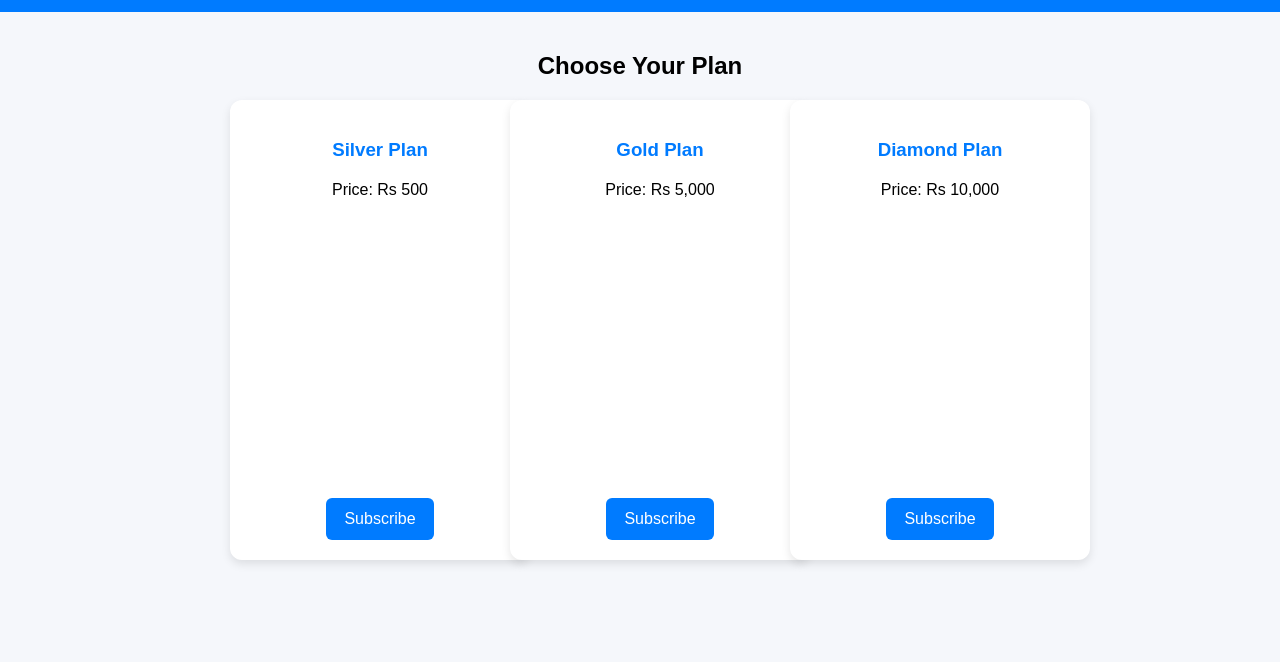
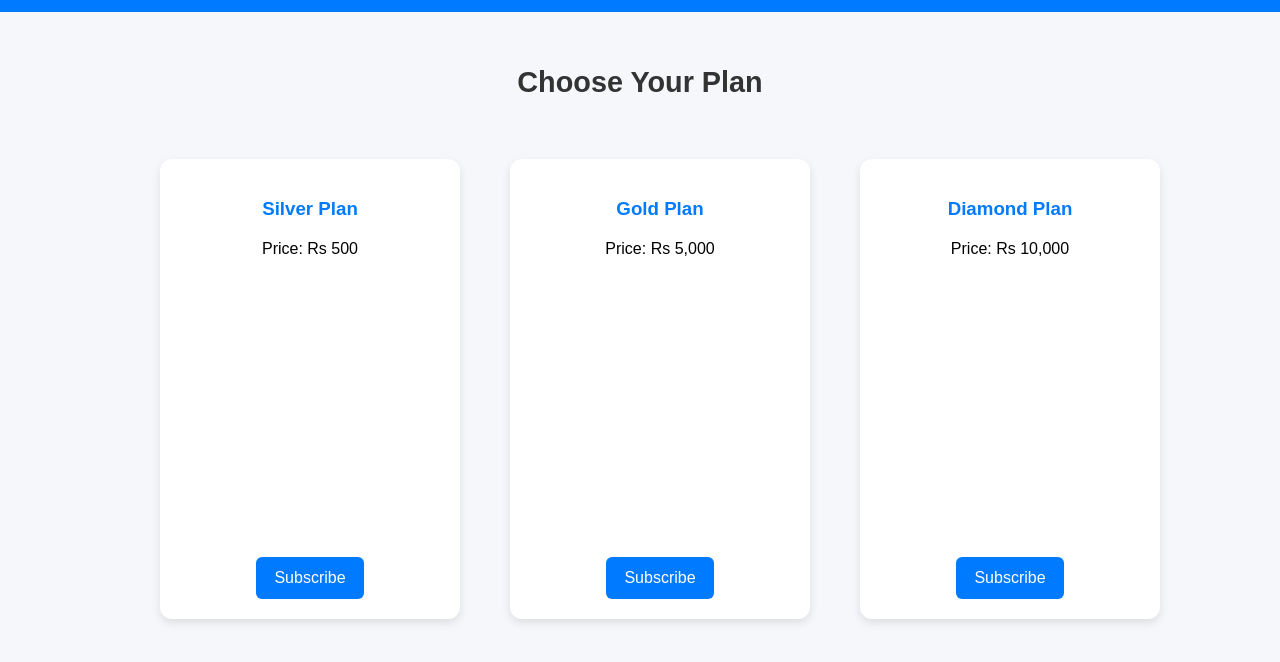
Before and after one commit to PlayCell-Mini/Bang-Bonus, a plain HTML site: page index.html in a window 1280 px wide. Shown: the part 46-708 px from the top of the page. Drawn offline with Linux system fonts and the light colour scheme.

Commit message:
Update index.html

```diff
--- a/index.html
+++ b/index.html
@@ -33,30 +33,36 @@
       font-size: 0.9rem;
     }
 
-    /* ===== Main & Plans ===== */
+    /* ===== Main ===== */
     main {
-      padding: 20px;
+      padding: 30px 20px;
       text-align: center;
     }
 
     h2 {
-      margin-bottom: 20px;
+      margin-bottom: 40px;
+      font-size: 1.8rem;
+      color: #333;
     }
 
+    /* ===== Plans Container ===== */
     .plans-row {
       display: flex;
       justify-content: center;
-      gap: 20px;
+      gap: 50px; /* 🟢 Increased space between boxes */
       flex-wrap: wrap;
+      margin-top: 20px;
+      margin-bottom: 60px; /* 🟢 Extra bottom margin */
     }
 
-    /* ===== Flip Card Style ===== */
+    /* ===== Flip Card ===== */
     .flip-card {
       background-color: transparent;
       width: 260px;
       height: 420px;
       perspective: 1000px;
       position: relative;
+      margin: 20px; /* 🟢 Adds spacing around each card */
     }
 
     .flip-card-inner {
@@ -73,14 +79,14 @@
       transform: rotateY(180deg);
     }
 
-    .flip-card-front, .flip-card-back {
+    .flip-card-front,
+    .flip-card-back {
       position: absolute;
       width: 100%;
       height: 100%;
       backface-visibility: hidden;
       border-radius: 12px;
       box-shadow: 0 4px 10px rgba(0,0,0,0.1);
-      background: white;
       display: flex;
       flex-direction: column;
       justify-content: center;
@@ -89,6 +95,7 @@
     }
 
     .flip-card-front {
+      background: white;
       z-index: 2;
       transform: rotateY(0deg);
     }
@@ -143,11 +150,12 @@
       margin: 6px 0;
     }
 
-    /* ===== Responsive Design ===== */
+    /* ===== Responsive ===== */
     @media (max-width: 768px) {
       .plans-row {
         flex-direction: column;
         align-items: center;
+        gap: 30px; /* 🟢 more vertical space for mobile */
       }
       .flip-card {
         width: 85%;
@@ -190,7 +198,7 @@
               <button>Subscribe</button>
             </div>
             <div class="flip-card-back">
-              <h3>Silver Plan</h3>
+              <h3>Silver Plan Details</h3>
               <ul>
                 <li>Price: Rs 500</li>
                 <li>Profit: 60%</li>
@@ -212,7 +220,7 @@
               <button>Subscribe</button>
             </div>
             <div class="flip-card-back">
-              <h3>Gold Plan</h3>
+              <h3>Gold Plan Details</h3>
               <ul>
                 <li>Price: Rs 5,000</li>
                 <li>Profit: 75%</li>
@@ -234,7 +242,7 @@
               <button>Subscribe</button>
             </div>
             <div class="flip-card-back">
-              <h3>Diamond Plan</h3>
+              <h3>Diamond Plan Details</h3>
               <ul>
                 <li>Price: Rs 10,000</li>
                 <li>Profit: 100%</li>
```
